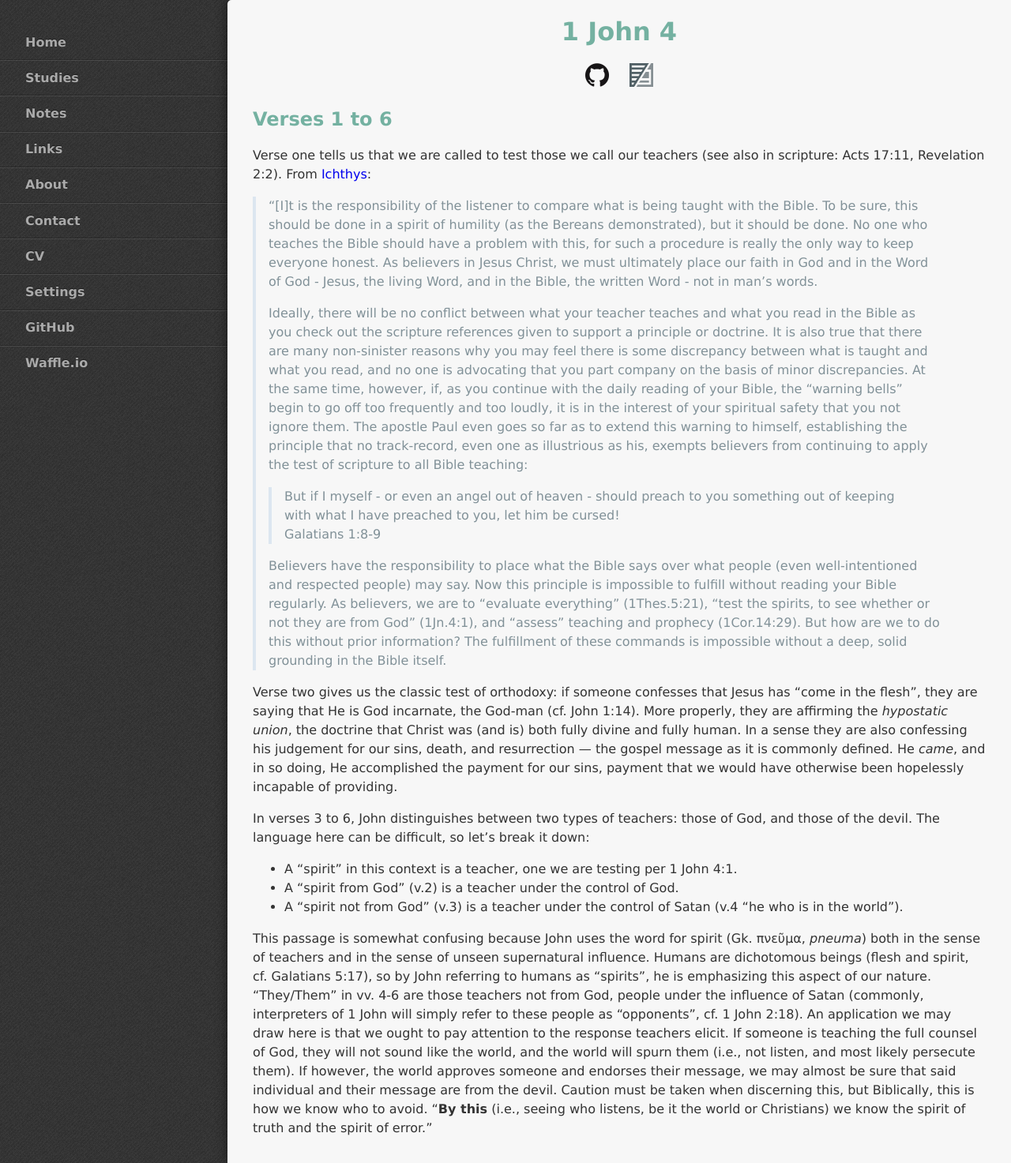
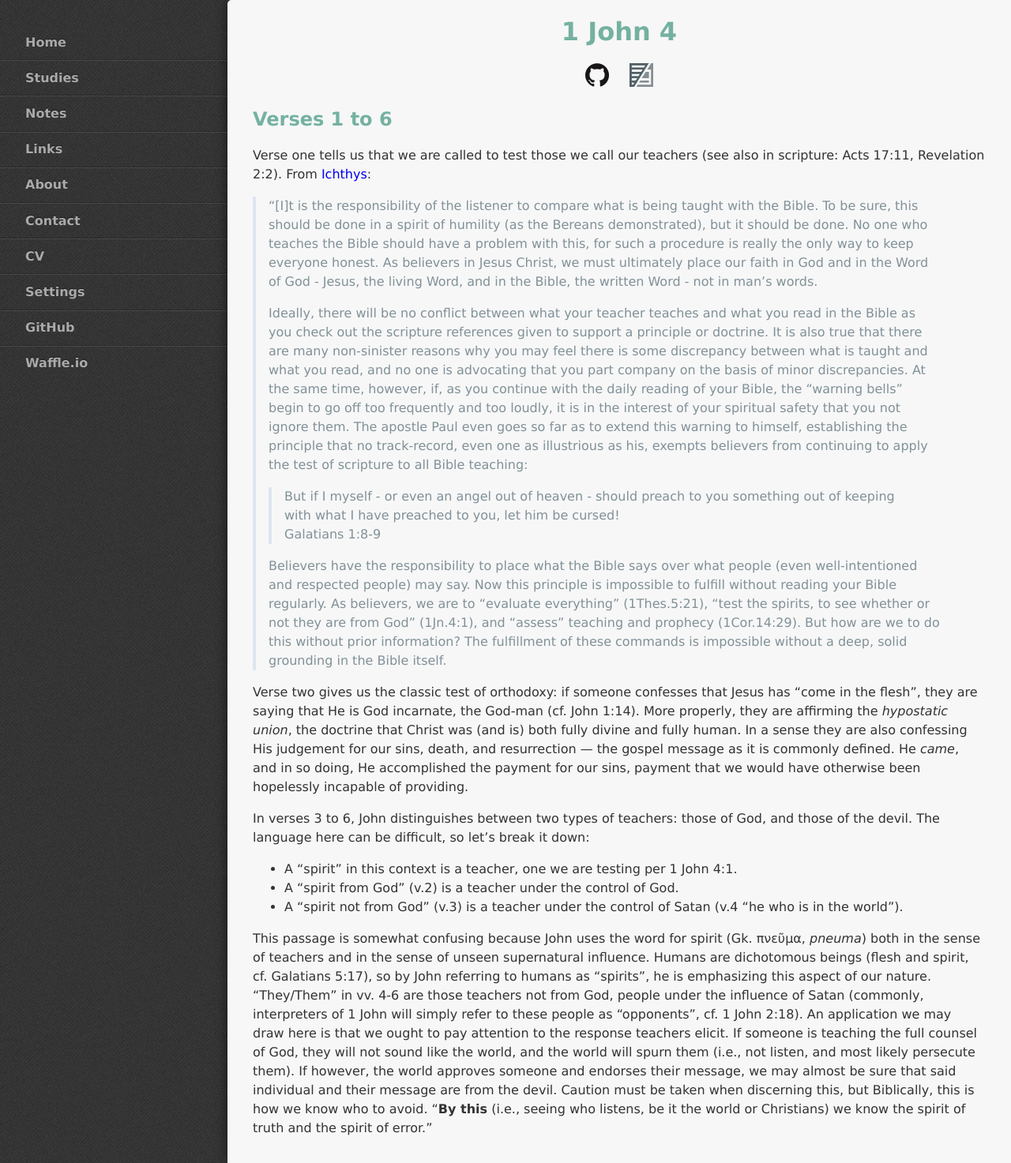
Before and after one commit to StevenTammen/chrya.com, a Jekyll site: the page built from notes/1jo4.md, in a window 1280 px wide. Shown: the whole page at 79% size. Built offline with Jekyll 4.4.1, drawn with Linux system fonts in a browser that asks for light colours.

Commit message:
Update 1jo4.md

```diff
--- a/notes/1jo4.md
+++ b/notes/1jo4.md
@@ -31,7 +31,7 @@ Verse one tells us that we are called to test those we call our teachers (see al
 >
 > Believers have the responsibility to place what the Bible says over what people (even well-intentioned and respected people) may say. Now this principle is impossible to fulfill without reading your Bible regularly. As believers, we are to "evaluate everything" (1Thes.5:21), "test the spirits, to see whether or not they are from God" (1Jn.4:1), and "assess" teaching and prophecy (1Cor.14:29). But how are we to do this without prior information? The fulfillment of these commands is impossible without a deep, solid grounding in the Bible itself.
 
-Verse two gives us the classic test of orthodoxy: if someone confesses that Jesus has “come in the flesh”, they are saying that He is God incarnate, the God-man (cf. John 1:14). More properly, they are affirming the *hypostatic union*, the doctrine that Christ was (and is) both fully divine and fully human. In a sense they are also confessing his judgement for our sins, death, and resurrection — the gospel message as it is commonly defined. He *came*, and in so doing, He accomplished the payment for our sins, payment that we would have otherwise been hopelessly incapable of providing.
+Verse two gives us the classic test of orthodoxy: if someone confesses that Jesus has “come in the flesh”, they are saying that He is God incarnate, the God-man (cf. John 1:14). More properly, they are affirming the *hypostatic union*, the doctrine that Christ was (and is) both fully divine and fully human. In a sense they are also confessing His judgement for our sins, death, and resurrection — the gospel message as it is commonly defined. He *came*, and in so doing, He accomplished the payment for our sins, payment that we would have otherwise been hopelessly incapable of providing.
 
 In verses 3 to 6, John distinguishes between two types of teachers: those of God, and those of the devil. The language here can be difficult, so let’s break it down:
 - A “spirit” in this context is a teacher, one we are testing per 1 John 4:1.
```
